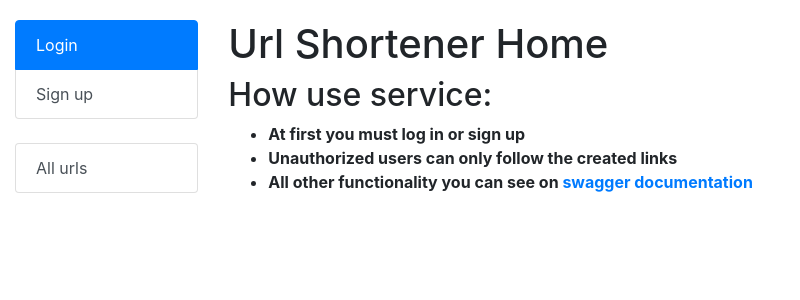
After one commit to denlubn/deployed-url-shortener, a Django app: template templates/url_shortener/index.html in a window 1280 px wide. The commit adds this page. Shown: the top 300 px of the page, without its empty margins (0-800 px from the left). Run offline with Django 4.2, Linux system fonts and the light colour scheme; the template is opened without the code that fills it, so the values that code supplies are empty.

Commit message:
Added home page

```diff
--- /dev/null
+++ b/templates/url_shortener/index.html
@@ -0,0 +1,13 @@
+{% extends "base.html" %}
+
+{% block content %}
+  <h1>Url Shortener Home</h1>
+  <h2>How use service:</h2>
+  <ul>
+        <li><strong>At first you must log in or sign up</strong></li>
+        <li><strong>Unauthorized users can only follow the created links</strong></li>
+        <li><strong>All other functionality you can see on
+          <a href="{% url 'swagger-ui' %}">swagger documentation</a>
+        </strong></li>
+    </ul>
+{% endblock %}
--- a/templates/url_shortener/url_detail.html
+++ b/templates/url_shortener/url_detail.html
@@ -20,5 +20,5 @@
     {% csrf_token %}
     {% render_form serializer %}
     <input type="submit" value="Update" class="btn btn-primary">
-  </form>
+  </strong></form>
 {% endblock %}
--- a/templates/user/user_detail.html
+++ b/templates/user/user_detail.html
@@ -13,5 +13,5 @@
     {% csrf_token %}
     {% render_form serializer %}
     <input type="submit" value="Update" class="btn btn-primary">
-  </form>
+  </strong></form>
 {% endblock %}
--- a/url_shortener/urls.py
+++ b/url_shortener/urls.py
@@ -1,6 +1,6 @@
 from django.urls import path
 
-from url_shortener.views import RedirectView, UrlViewSet
+from url_shortener.views import RedirectView, UrlViewSet, IndexView
 
 url_list = UrlViewSet.as_view({
     'get': 'list',
@@ -17,6 +17,7 @@ url_delete = UrlViewSet.as_view({
 })
 
 urlpatterns = [
+    path("", IndexView.as_view(), name="index"),
     path("urls/", url_list, name="url-list"),
     path("urls/<int:pk>/", url_detail, name="url-detail"),
     path("urls/<int:pk>/delete/", url_delete, name="url-delete"),
```
Also changed, not shown: url_shortener/views.py (+8 -0 lines).
